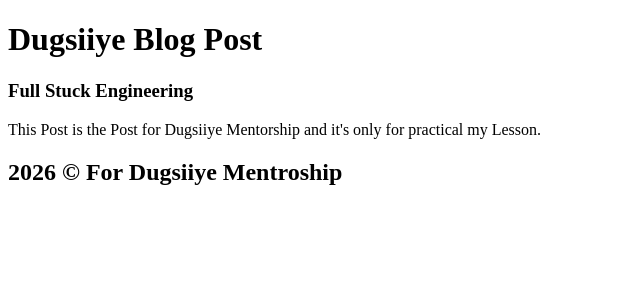
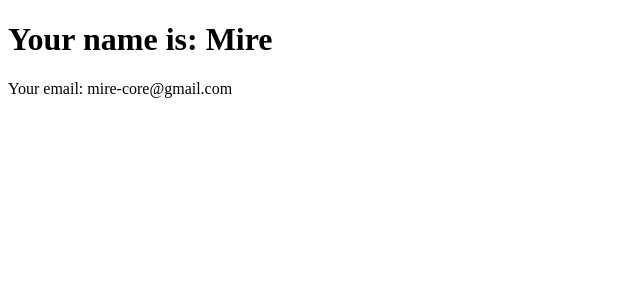
Before and after one commit to MireCORE/React-Exercises, a React (Vite) app: page / in a window 1280 px wide. Shown: the top 300 px of the page, without its empty margins (0-640 px from the left). Built offline with nearby package versions, Linux system fonts and the light colour scheme.

Commit message:
Exercise 3

```diff
--- a/src/App.jsx
+++ b/src/App.jsx
@@ -1,7 +1,14 @@
-import Blog from './Exercises/Exercise2/BlogLayout'
+import UserCard from "./Exercises/Exercise3/UserCard"
+
+
 function App(){
   return(
-    <Blog/>
+    <>
+      <UserCard
+      name={"Mire"}
+      email={`mire-core@gmail.com`}
+      />
+    </>
   )
 };
 
--- /dev/null
+++ b/src/Exercises/Exercise3/UserCard.jsx
@@ -0,0 +1,9 @@
+const UserCard = ({name, email})=>{
+    return(
+        <>
+            <h1>Your name is: {name}</h1>
+            <span>Your email: {email}</span>
+        </>
+    )
+};
+export default UserCard;
```
